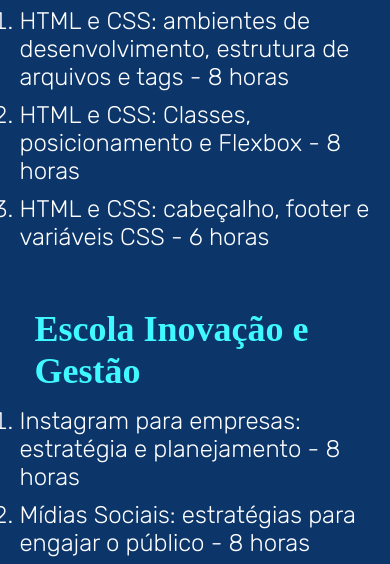
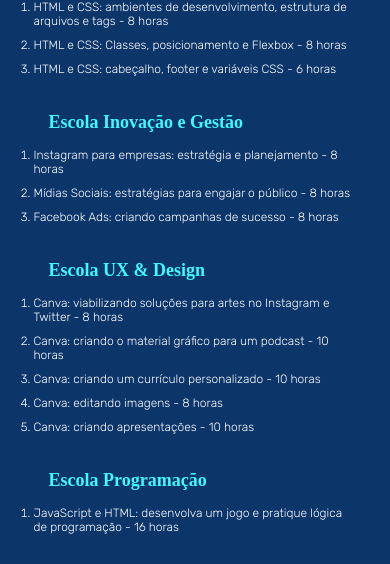
Before and after one commit to talesgiovani/CertificadosTales, a plain HTML site: page certificados.html in a window 390 px wide. Shown: the part 678-1242 px from the top of the page. Drawn offline with Linux system fonts and the light colour scheme; a web font is replaced by a local one.

Commit message:
Ajuste margem certificados

```diff
--- a/styles/styles.css
+++ b/styles/styles.css
@@ -192,4 +192,9 @@ body {
     .presentation__content__title {
         font-size: 1.75rem;
     }
+
+    .certificates__list {
+        margin: 4%;
+        font-size: 0.75rem;
+    }
 }
```
